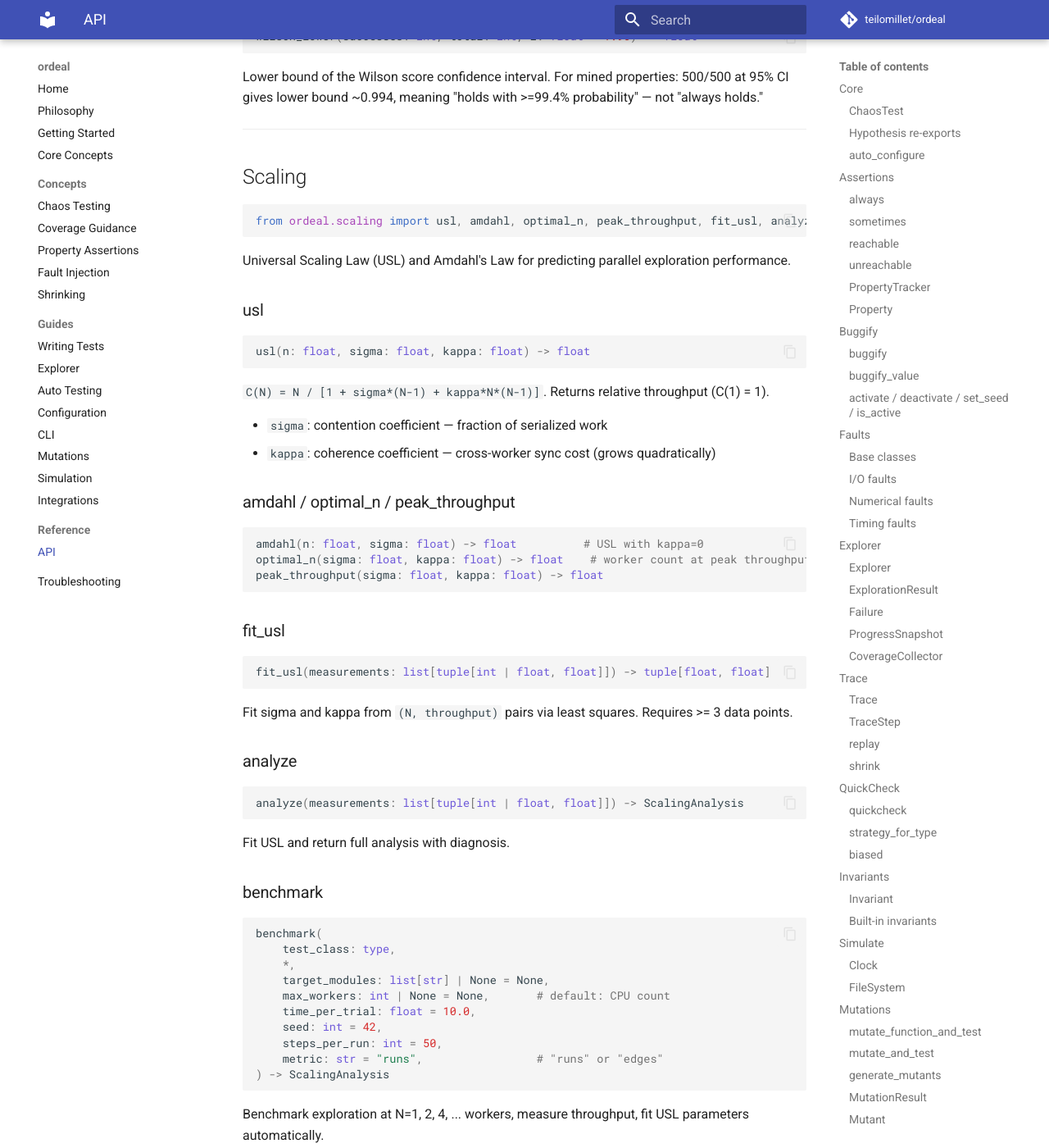
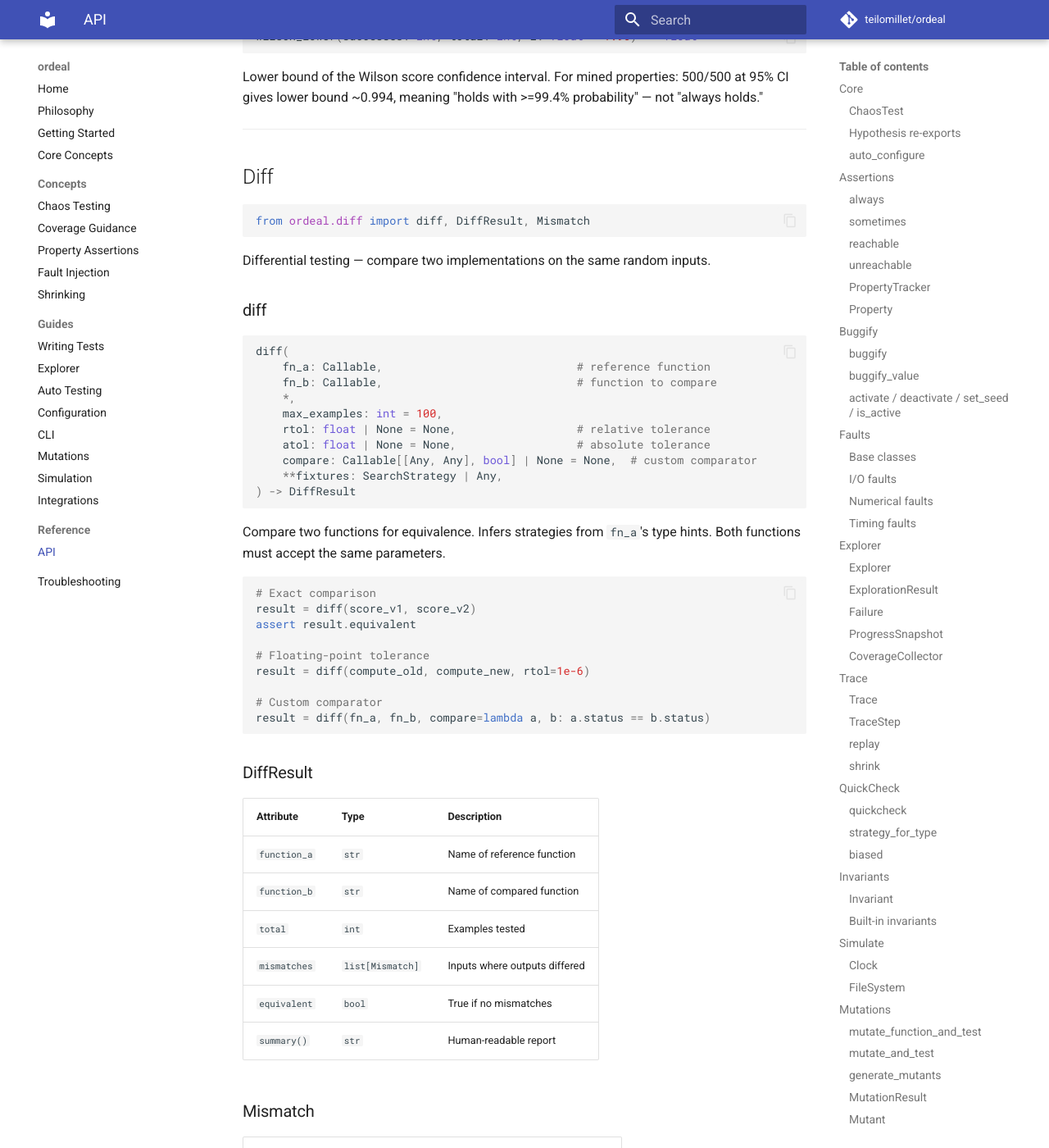
Before and after one commit to teilomillet/ordeal, an MkDocs documentation site: the page built from docs/reference/api.md, in a window 1280 px wide and 1400 px high, scrolled down 24108 px. Shown: the whole window at 82% size. Built offline with MkDocs 1.6.1 and Material for MkDocs 9.7.7, drawn with Linux system fonts in a browser that asks for light colours; comment, search, counter and statistics services are not loaded; some of the changed text lies outside the part shown.

Commit message:
docs: close documentation gaps — diff module, scan config, changelog
Audit found 3 critical gaps, now fixed:

- ordeal.diff: full API reference (diff, DiffResult, Mismatch) + guide
  section in auto.md with use cases (refactoring, porting, regression)
- [[scan]] config: schema table + TOML example in configuration guide
- CHANGELOG.md: updated with all releases (0.1.0 through 0.1.9)

Also:
- README + index: add diff and mine to capability tables
- index: update auto guide description to include mine and diff

Co-Authored-By: Claude Opus 4.6 (1M context) <noreply@anthropic.com>

````diff
--- a/docs/reference/api.md
+++ b/docs/reference/api.md
@@ -938,6 +938,64 @@ Lower bound of the Wilson score confidence interval. For mined properties: 500/5
 
 ---
 
+## Diff
+
+```python
+from ordeal.diff import diff, DiffResult, Mismatch
+```
+
+Differential testing — compare two implementations on the same random inputs.
+
+### diff
+
+```python
+diff(
+    fn_a: Callable,                             # reference function
+    fn_b: Callable,                             # function to compare
+    *,
+    max_examples: int = 100,
+    rtol: float | None = None,                  # relative tolerance
+    atol: float | None = None,                  # absolute tolerance
+    compare: Callable[[Any, Any], bool] | None = None,  # custom comparator
+    **fixtures: SearchStrategy | Any,
+) -> DiffResult
+```
+
+Compare two functions for equivalence. Infers strategies from `fn_a`'s type hints. Both functions must accept the same parameters.
+
+```python
+# Exact comparison
+result = diff(score_v1, score_v2)
+assert result.equivalent
+
+# Floating-point tolerance
+result = diff(compute_old, compute_new, rtol=1e-6)
+
+# Custom comparator
+result = diff(fn_a, fn_b, compare=lambda a, b: a.status == b.status)
+```
+
+### DiffResult
+
+| Attribute | Type | Description |
+|---|---|---|
+| `function_a` | `str` | Name of reference function |
+| `function_b` | `str` | Name of compared function |
+| `total` | `int` | Examples tested |
+| `mismatches` | `list[Mismatch]` | Inputs where outputs differed |
+| `equivalent` | `bool` | True if no mismatches |
+| `summary()` | `str` | Human-readable report |
+
+### Mismatch
+
+| Attribute | Type | Description |
+|---|---|---|
+| `args` | `dict` | Input arguments that caused divergence |
+| `output_a` | `Any` | Output from `fn_a` |
+| `output_b` | `Any` | Output from `fn_b` |
+
+---
+
 ## Scaling
 
 ```python
````
Also changed, not shown: CHANGELOG.md (+20 -0 lines), README.md (+14 -0 lines), docs/guides/auto.md (+25 -0 lines), docs/guides/configuration.md (+22 -0 lines), docs/index.md (+3 -1 lines).
